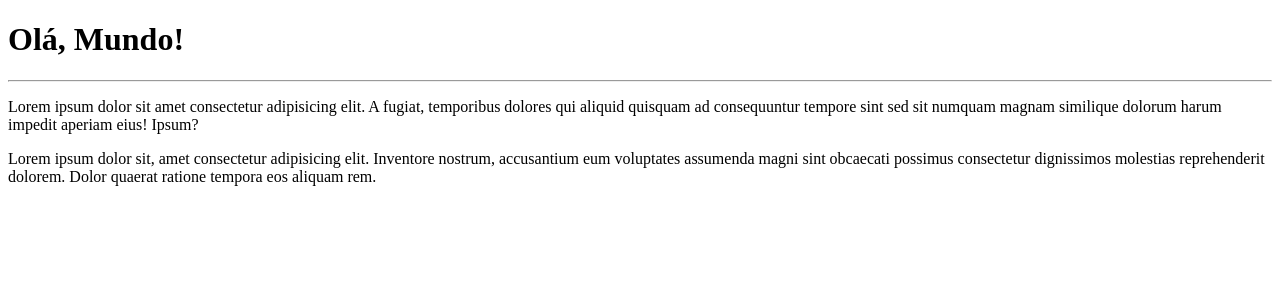
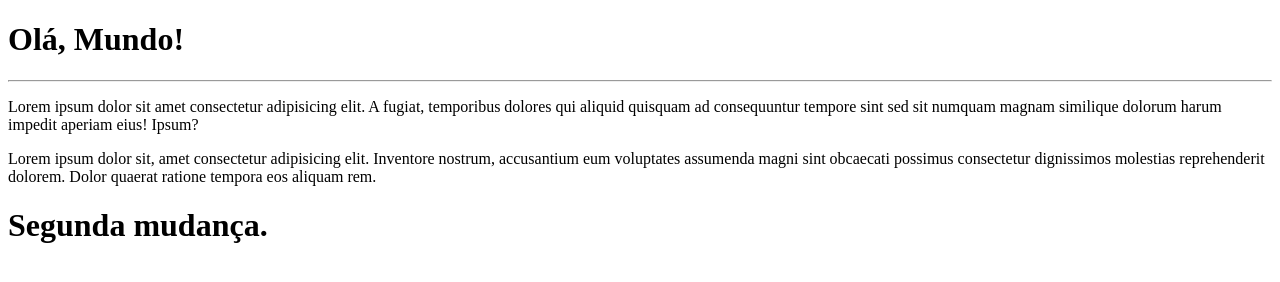
Before and after one commit to PrimoJulio/Ol--Mundo, a plain HTML site: page Site Olá Mundo/index.html in a window 1280 px wide. Drawn offline with Linux system fonts and the light colour scheme.

Commit message:
Segunda mudança.

```diff
--- a/Site Olá Mundo/index.html
+++ b/Site Olá Mundo/index.html
@@ -14,5 +14,6 @@
 
 </p>
     </p>
+    <h1>Segunda mudança.</h1>
 </body>
 </html>
```
